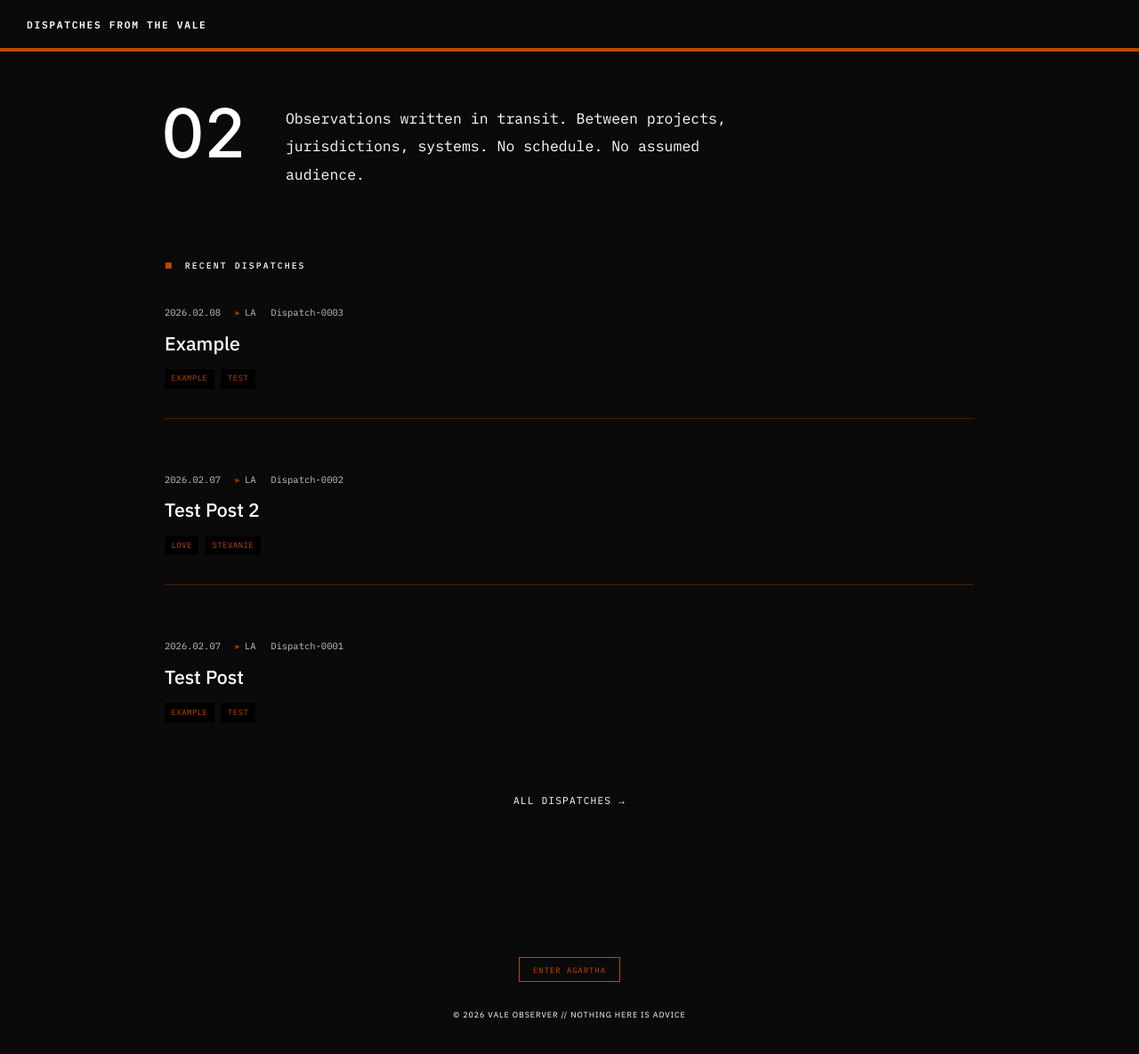
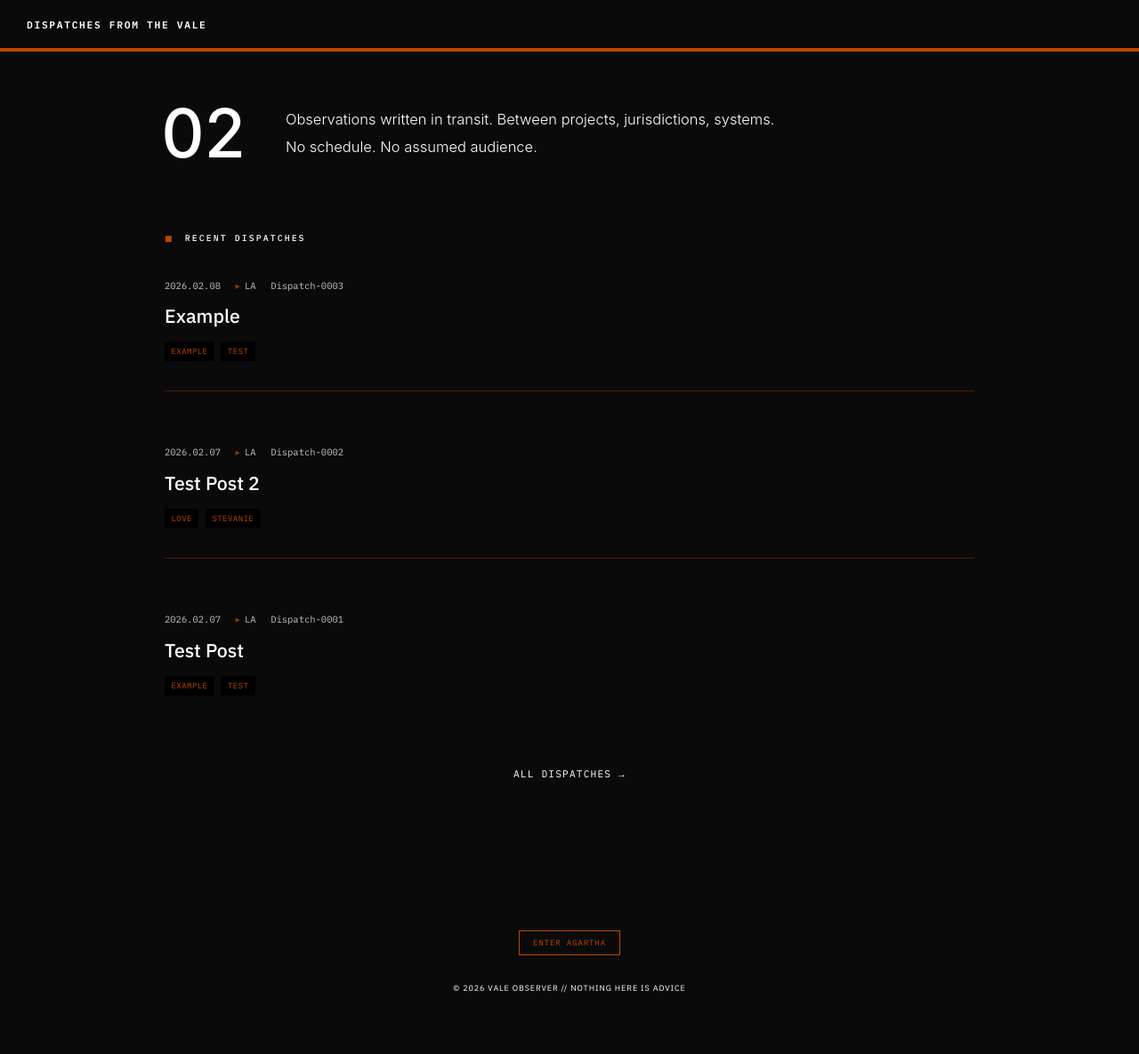
Before and after one commit to valeobserver/dispatches-from-the-vale, a Jekyll site: the page built from index.html, in a window 1280 px wide and 1224 px high. Shown: the top 1185 px of the window at 89% size. Built offline with Jekyll 4.4.1, drawn with Linux system fonts in a browser that asks for light colours.

Commit message:
Update default.html

```diff
--- a/_layouts/default.html
+++ b/_layouts/default.html
@@ -78,7 +78,7 @@
         }
 
         .hero-text {
-            font-family: var(--mono);
+            font-family: 'Inter', sans-serif;
             font-size: 1.1rem;
             color: var(--fg-dim);
             max-width: 550px;
```
